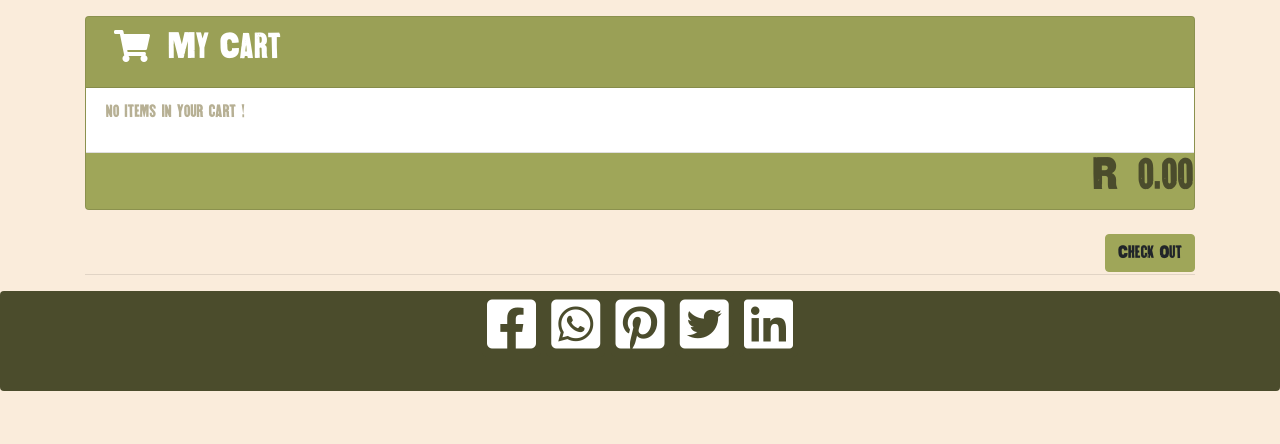
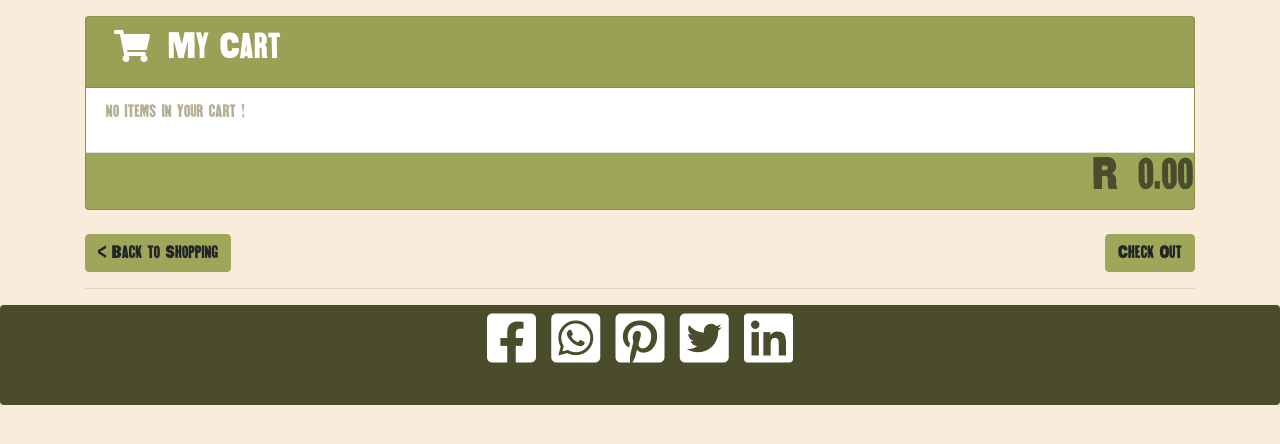
Before and after one commit to HermanRas/MeatMe, a PHP site: page /cart.php in a window 1280 px wide. Shown: the part 62-506 px from the top of the page. Run offline with PHP 8.4, Linux system fonts and the light colour scheme; some libraries are stand-ins or nearby versions.

Commit message:
added back 2 shop button

```diff
--- a/_cart.php
+++ b/_cart.php
@@ -18,6 +18,7 @@
             </ul>
         </div>
         <br>
+        <a class="btn  btn-primary" href="index.php">&lt; Back to Shopping</a>
         <button type="button" class="btn btn-primary float-right"> Check Out </button>
         <br>
         <hr>
```
